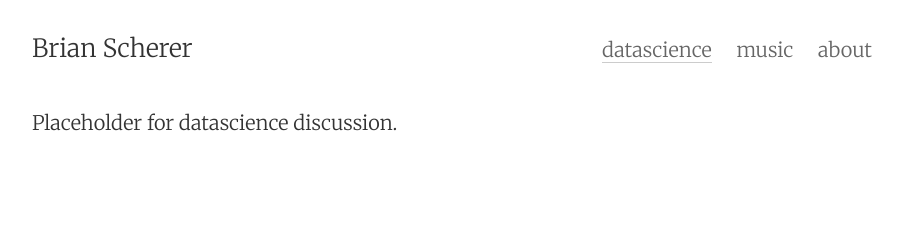
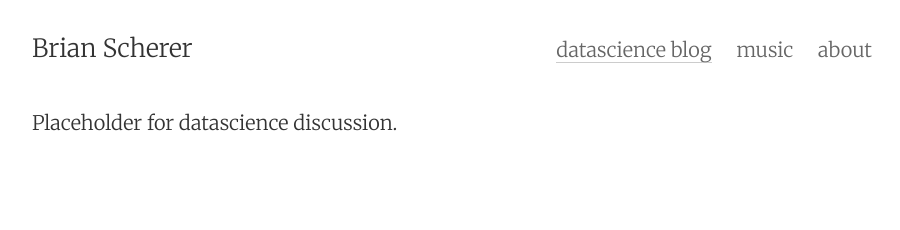
Before and after one commit to brianscherer/brianscherer.github.io, a Jekyll site: the page built from datascience.md, in a window 1280 px wide. Shown: the top 230 px of the page, without its empty margins (188-1088 px from the left). Built offline with Jekyll 4.4.1, drawn with Linux system fonts in a browser that asks for light colours.

Commit message:
Update datascience.md

```diff
--- a/datascience.md
+++ b/datascience.md
@@ -1,7 +1,7 @@
 ---
 layout: default
-title: datascience
-permalink: https://brianscherer.github.io/
+title: datascience blog
+permalink: /datascience/
 tags: datascience
 ---
 
```
